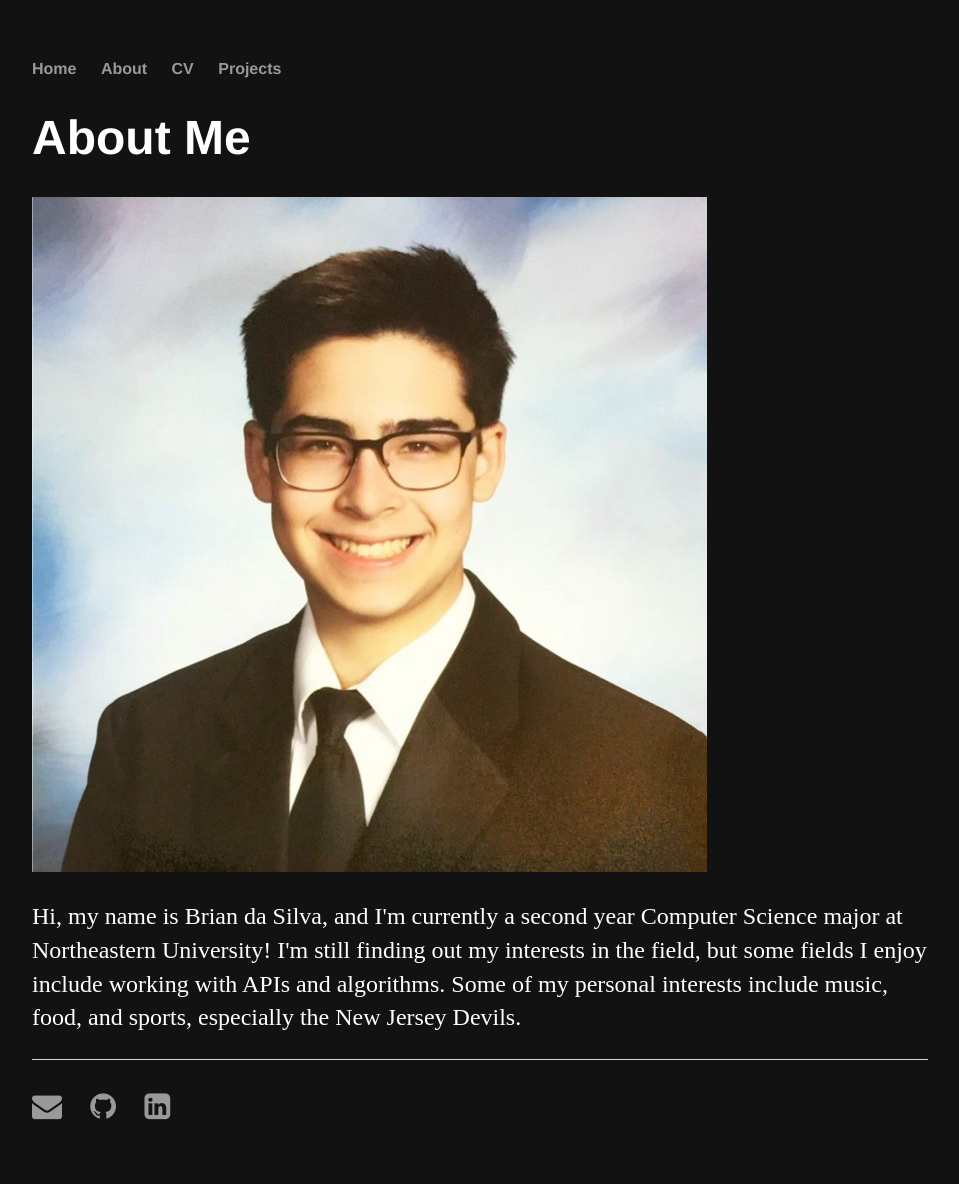
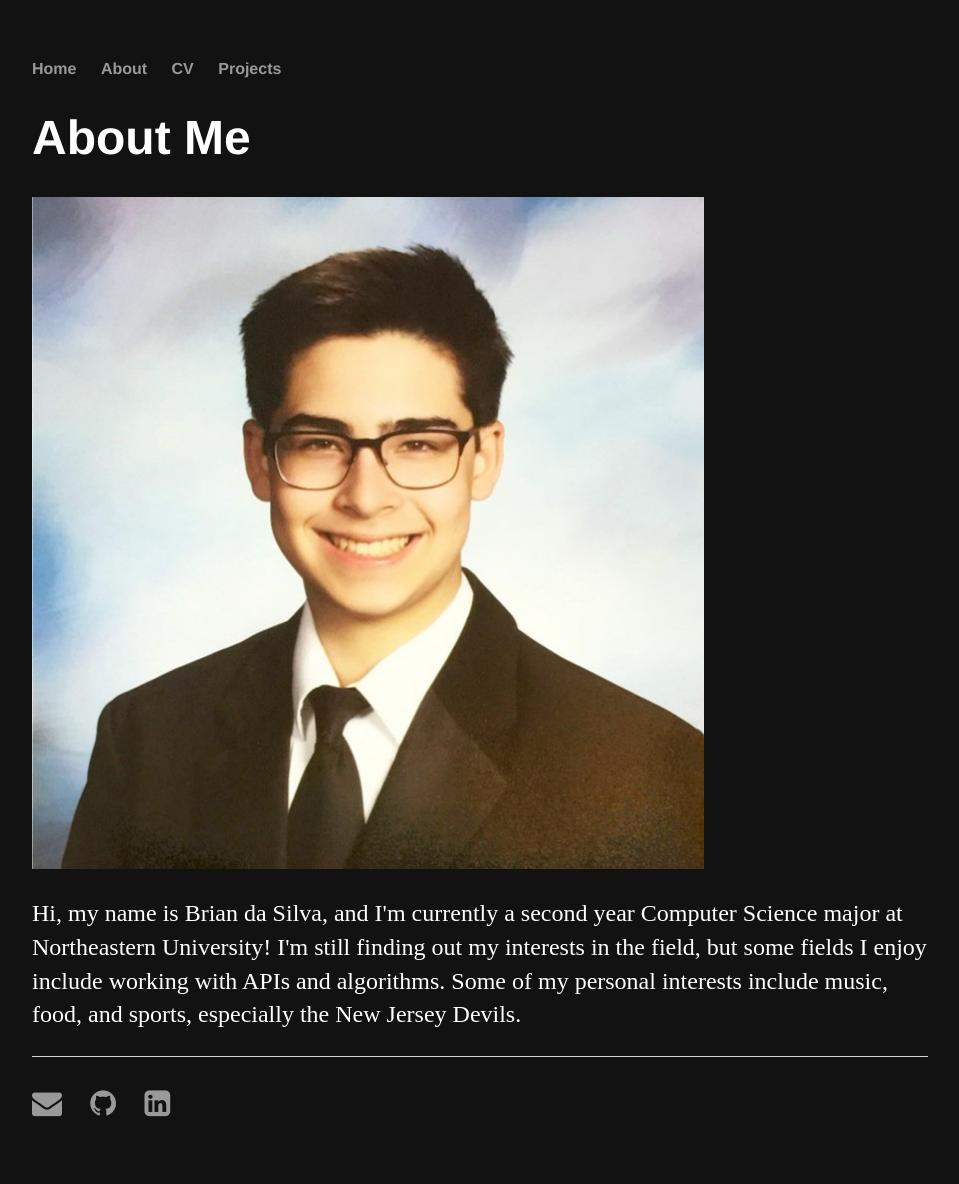
Before and after one commit to br1317/br1317.github.io, a Jekyll site: the page built from about/index.html, in a window 1280 px wide. Shown: the whole page, without its empty margins (160-1119 px from the left). Built offline with Jekyll 4.4.1, drawn with Linux system fonts in a browser that asks for light colours.

Commit message:
Update index.html

```diff
--- a/about/index.html
+++ b/about/index.html
@@ -4,6 +4,6 @@
 ---
 <div class="blurb">
 	<h1>About Me</h1>
-	<img src="/img/pic.jpg" alt="My Picture">
+	<img src="/img/pic.jpg" alt="My Picture" width=75%>
 	<p>Hi, my name is Brian da Silva, and I'm currently a second year Computer Science major at Northeastern University! I'm still finding out my interests in the field, but some fields I enjoy include working with APIs and algorithms. Some of my personal interests include music, food, and sports, especially the New Jersey Devils. </a></p>
 </div><!-- /.blurb -->
```
